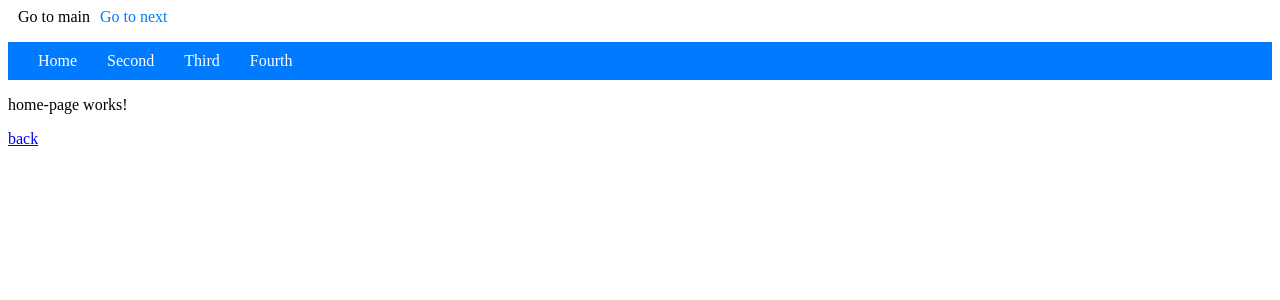
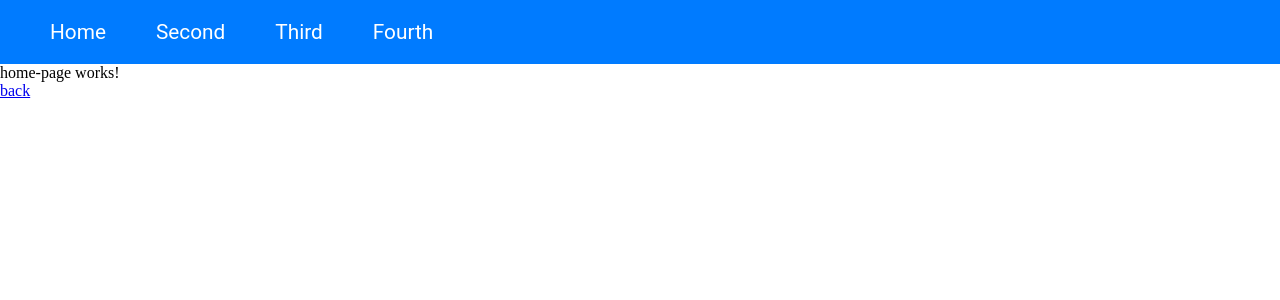
Before and after one commit to Kaung-Myat-Hun/BM-angular, an Angular app: page / in a window 1280 px wide. Shown: the top 300 px of the page. Built offline with nearby package versions, Linux system fonts and the light colour scheme.

Commit message:
change: css

```diff
--- a/src/app/app.component.css
+++ b/src/app/app.component.css
@@ -1,3 +1,4 @@
+
 .button{
   text-decoration: none;
   margin-left: 10px;
@@ -11,17 +12,19 @@
   list-style-type: none;
   display: flex;
   background-color: #007bff;
-  padding: 10px;
+  padding: 20px;
 }
 .navBar .button{
   color: #fff;
-  padding:10px;
+  padding:20px;
   transition: all 0.3s ease-in-out;
+  font-size: 1.3rem;
+  font-family: roboto, sans-serif;
 }
 .navBar .button:hover{
   opacity: 0.8;
   color: #4c4c4c;
 }
 .navBar .activebutton{
-  color: black;
+  color: rgba(0, 0, 0, 0.767);
 }
--- a/src/app/app.component.html
+++ b/src/app/app.component.html
@@ -1,5 +1,5 @@
-<a class="button" routerLink="" routerLinkActive="activebutton" ariaCurrentWhenActive="page">Go to main</a>
-<a class="button" routerLink="/st-one" routerLinkActive="activebutton" ariaCurrentWhenActive="page">Go to next</a>
+<!-- <a class="button" routerLink="" routerLinkActive="activebutton" ariaCurrentWhenActive="page">Go to main</a>
+<a class="button" routerLink="/st-one" routerLinkActive="activebutton" ariaCurrentWhenActive="page">Go to next</a> -->
 <ul class="navBar">
   <li>
     <a class="button" routerLink="/pages/home" routerLinkActive="activebutton" ariaCurrentWhenActive="page">Home</a>
--- a/src/styles.css
+++ b/src/styles.css
@@ -1 +1,6 @@
 /* You can add global styles to this file, and also import other style files */
+*{
+  margin: 0;
+  padding: 0;
+  box-sizing: border-box;
+}
```
